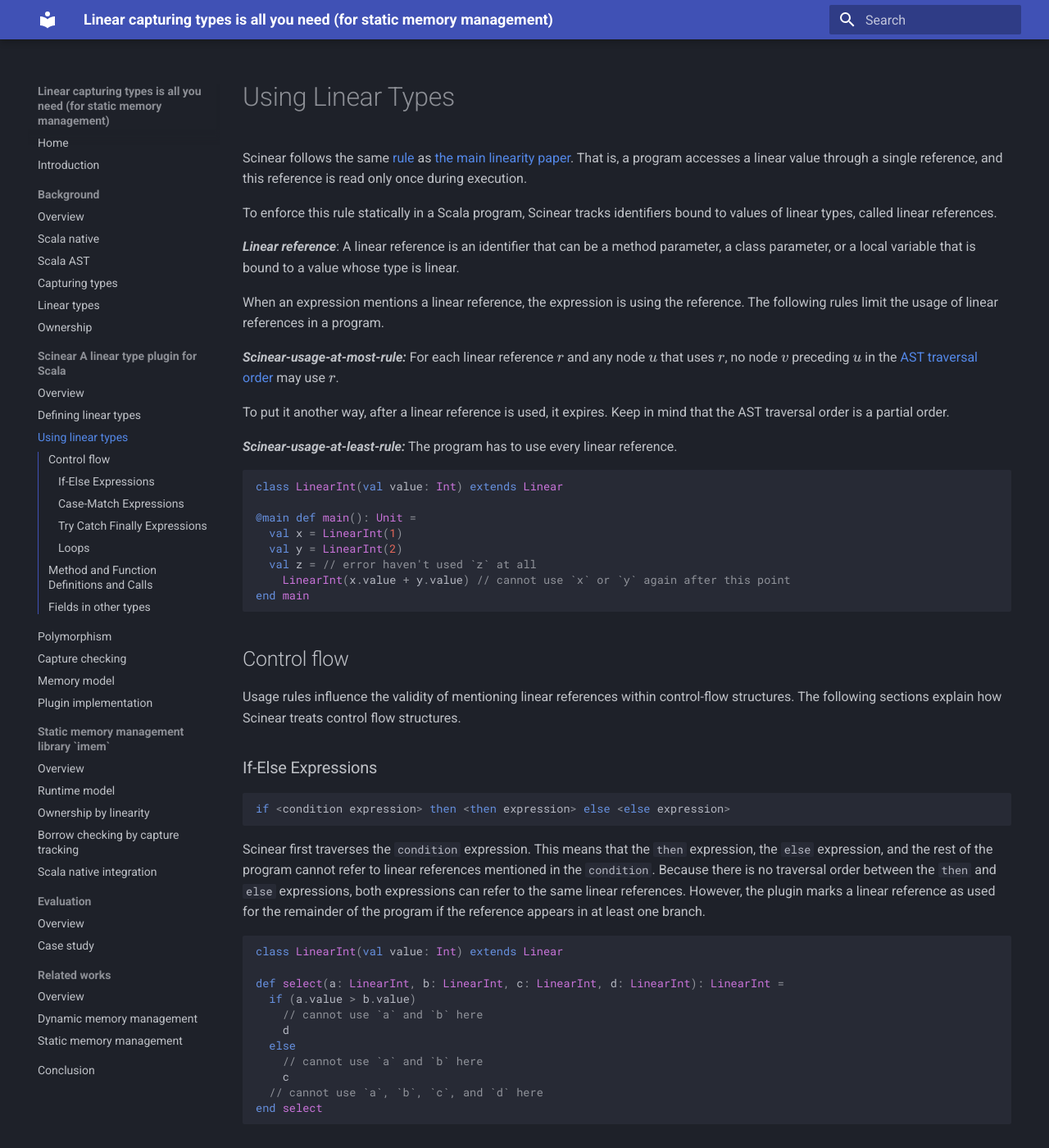
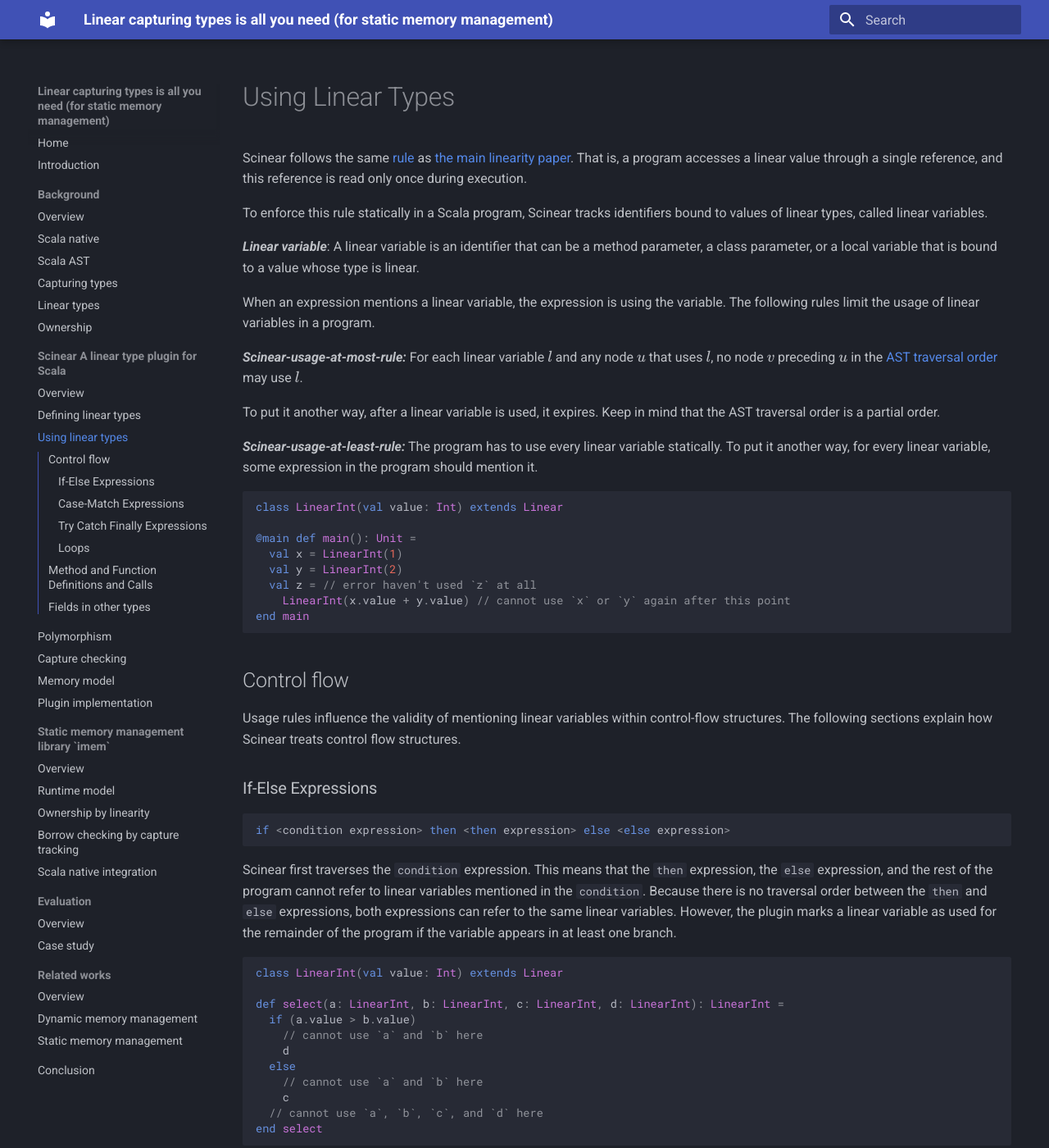
Before and after one commit to amsen20/masters-thesis, an MkDocs documentation site: the page built from docs/scinear/using-linear-types.md, in a window 1280 px wide and 1400 px high. Shown: the whole window at 82% size. Built offline with MkDocs 1.6.1 and Material for MkDocs 9.7.7, drawn with Linux system fonts in a browser that asks for light colours; some of the changed text lies outside the part shown.

Commit message:
Change linear reference to linear variables

````diff
--- a/docs/scinear/using-linear-types.md
+++ b/docs/scinear/using-linear-types.md
@@ -3,22 +3,23 @@
 Scinear follows the same [rule](../background/linear-types.md#main-linearity-rule) as [the main linearity paper](https://www.researchgate.net/profile/Philip-Wadler/publication/2429119_Linear_Types_Can_Change_the_World/links/6410b420315dfb4cce7cf9bc/Linear-Types-Can-Change-the-World.pdf).
 That is, a program accesses a linear value through a single reference, and this reference is read only once during execution.
 
-To enforce this rule statically in a Scala program, Scinear tracks identifiers bound to values of linear types, called linear references.
+To enforce this rule statically in a Scala program, Scinear tracks identifiers bound to values of linear types, called linear variables.
 
-***Linear reference***:
-A linear reference is an identifier that can be a method parameter, a class parameter, or a local variable that is bound to a value whose type is linear.
+***Linear variable***:
+A linear variable is an identifier that can be a method parameter, a class parameter, or a local variable that is bound to a value whose type is linear.
 
-When an expression mentions a linear reference, the expression is using the reference.
-The following rules limit the usage of linear references in a program.
+When an expression mentions a linear variable, the expression is using the variable.
+The following rules limit the usage of linear variables in a program.
 
 ***Scinear-usage-at-most-rule:***
-For each linear reference $r$ and any node $u$ that uses $r$, no node $v$ preceding $u$ in the [AST traversal order](/docs/background/scala-ast.md#traversing-ast) may use $r$.
+For each linear variable $l$ and any node $u$ that uses $l$, no node $v$ preceding $u$ in the [AST traversal order](/docs/background/scala-ast.md#traversing-ast) may use $l$.
 
-To put it another way, after a linear reference is used, it expires.
+To put it another way, after a linear variable is used, it expires.
 Keep in mind that the AST traversal order is a partial order.
 
 ***Scinear-usage-at-least-rule:***
-The program has to use every linear reference.
+The program has to use every linear variable statically.
+To put it another way, for every linear variable, some expression in the program should mention it.
 
 ```Scala
 class LinearInt(val value: Int) extends Linear
@@ -33,7 +34,7 @@ end main
 
 ## Control flow
 
-Usage rules influence the validity of mentioning linear references within control-flow structures.
+Usage rules influence the validity of mentioning linear variables within control-flow structures.
 The following sections explain how Scinear treats control flow structures.
 
 ### If-Else Expressions
@@ -42,9 +43,9 @@ The following sections explain how Scinear treats control flow structures.
 if <condition expression> then <then expression> else <else expression>
 ```
 Scinear first traverses the `condition` expression.
-This means that the `then` expression, the `else` expression, and the rest of the program cannot refer to linear references mentioned in the `condition`.
-Because there is no traversal order between the `then` and `else` expressions, both expressions can refer to the same linear references.
-However, the plugin marks a linear reference as used for the remainder of the program if the reference appears in at least one branch.
+This means that the `then` expression, the `else` expression, and the rest of the program cannot refer to linear variables mentioned in the `condition`.
+Because there is no traversal order between the `then` and `else` expressions, both expressions can refer to the same linear variables.
+However, the plugin marks a linear variable as used for the remainder of the program if the variable appears in at least one branch.
 
 ```Scala
 class LinearInt(val value: Int) extends Linear
@@ -68,9 +69,9 @@ end select
   ...
 ```
 Scinear starts with the `match` expression.
-The cases and the rest of the program cannot refer to the linear references mentioned in this expression.
-For each case, the traversal order is first the `case pattern` and then the `case expression`, meaning that the `case expression` should use linear references defined in the `case pattern`.
-Because there is no traversal order among cases, the plugin marks a linear reference as used for the remainder of the program if the reference appears in at least one of the `case pattern` or `case expression`.
+The cases and the rest of the program cannot refer to the linear variables mentioned in this expression.
+For each case, the traversal order is first the `case pattern` and then the `case expression`, meaning that the `case expression` should use linear variables defined in the `case pattern`.
+Because there is no traversal order among cases, the plugin marks a linear variable as used for the remainder of the program if the variable appears in at least one of the `case pattern` or `case expression`.
 
 <span id="linear-list-addToHead"></span>
 ```Scala
@@ -101,11 +102,11 @@ finally
   <finally expression>
 ```
 Scinear traverses the `try` expression first.
-The catch `case` expressions, the `finally` expression, and the rest of the program cannot use linear references mentioned in the try expression.
+The catch `case` expressions, the `finally` expression, and the rest of the program cannot use linear variables mentioned in the try expression.
 Similar to `match-case`, for each catch case, the traversal order is first the `case pattern` and then the `case expression`.
-Because there is no traversal order between catch cases, these cases can use the same linear references.
+Because there is no traversal order between catch cases, these cases can use the same linear variables.
 Scinear traverses the `finally` expression last.
-As a result, the `finally` expression can only use linear references that remain unused in the `try` expression and in all catch `case pattern`s and `case expression`s.
+As a result, the `finally` expression can only use linear variables that remain unused in the `try` expression and in all catch `case pattern`s and `case expression`s.
 
 ```Scala
 def tryF(f: LinearInt => LinearInt, x: LinearInt, default: LinearInt): LinearInt =
@@ -123,7 +124,7 @@ end tryF
 ### Loops
 
 The loop body and condition are evaluated multiple times during execution.
-Consequently, if a loop body or condition uses a linear reference, the program reads that reference multiple times during execution.
+Consequently, if a loop body or condition uses a linear variable, the program reads that variable multiple times during execution.
 
 For example, the following demonstrates an incorrect implementation of a length function for a linear linked list.
 ```Scala
@@ -143,13 +144,13 @@ def length(lst: LinearList): Int =
   len
 end length
 ```
-In every iteration of the loop, the program reads the `curr` reference.
+In every iteration of the loop, the program reads the `curr` variable.
 The correct way to implement the `length function` is using recursion, which is described in the next section.
 
 To address this issue, Scinear enforces a specific rule for loops.
 
 ***Scinear-usage-loop-rule:***
-The loop condition and body cannot use linear references defined in the loop's enclosing scopes.
+The loop condition and body cannot use linear variables defined in the loop's enclosing scopes.
 
 Recursion offers an alternative approach to this restriction.
 A recursive function safely consumes a linear value multiple times at runtime.
@@ -157,7 +158,7 @@ A recursive function safely consumes a linear value multiple times at runtime.
 ## Method and Function Definitions and Calls
 
 Methods and functions present a similar problem to loops.
-If a method or function body uses a linear reference, the program accesses the linear value via that reference multiple times during execution.
+If a method or function body uses a linear variable, the program accesses the linear value via that variable multiple times during execution.
 
 For example:
 ```Scala
@@ -171,15 +172,15 @@ def add(x: LinearInt, y: LinearInt): LinearInt =
   LinearInt(x.value + y.value) // ok
 end add
 ```
-Every call to `addByXDef` or `addByXFunc` would result in reading linear reference `x`.
+Every call to `addByXDef` or `addByXFunc` would result in reading linear variable `x`.
 
 To resolve this issue, Scinear enforces a specific rule for anonymous functions and all definitions, including local, class member, and top-level package member methods.
 
 <a name="scinear-usage-function-rule"></a>
 
 ***Scinear-usage-function-rule:***
-The body of a method or a function cannot refer to a non-local linear reference.
-In other words, the body can only refer to the linear references defined as parameters or defined in the body itself.
+The body of a method or a function cannot refer to a non-local linear variable.
+In other words, the body can only refer to the linear variables defined as parameters or defined in the body itself.
 
 The [main linearity paper](https://www.researchgate.net/profile/Philip-Wadler/publication/2429119_Linear_Types_Can_Change_the_World/links/6410b420315dfb4cce7cf9bc/Linear-Types-Can-Change-the-World.pdf) addresses this issue by treating the function itself as a linear value.
 However, Scinear avoids this complexity by enforcing [the rule above](#scinear-usage-function-rule), at the expense of expressiveness.
````
Also changed, not shown: docs/scinear/capture-checking.md (+1 -1 lines), docs/scinear/defining-linear-types.md (+10 -5 lines), docs/scinear/memory-model.md (+5 -5 lines), docs/scinear/polymorphism.md (+22 -2 lines).
